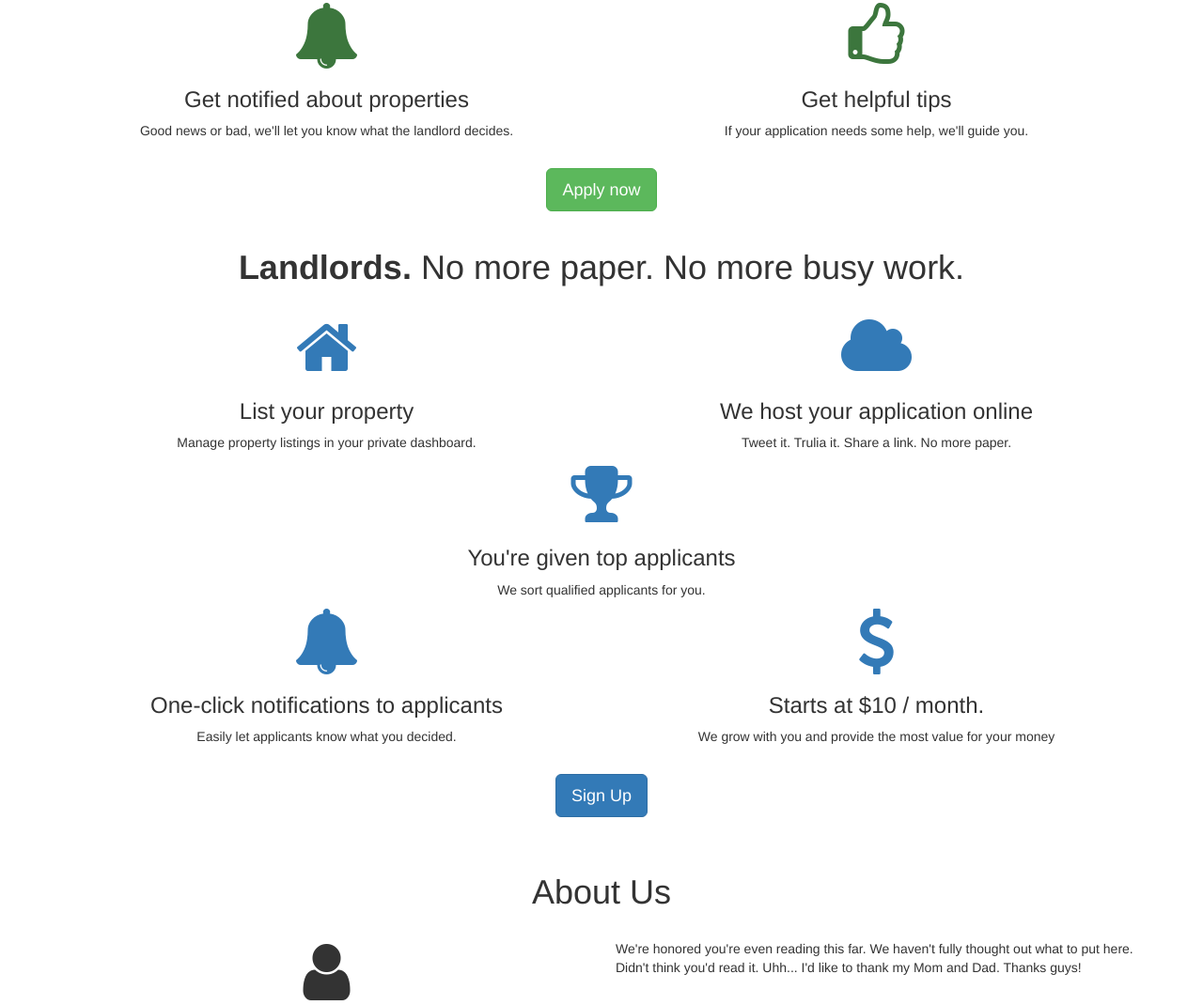
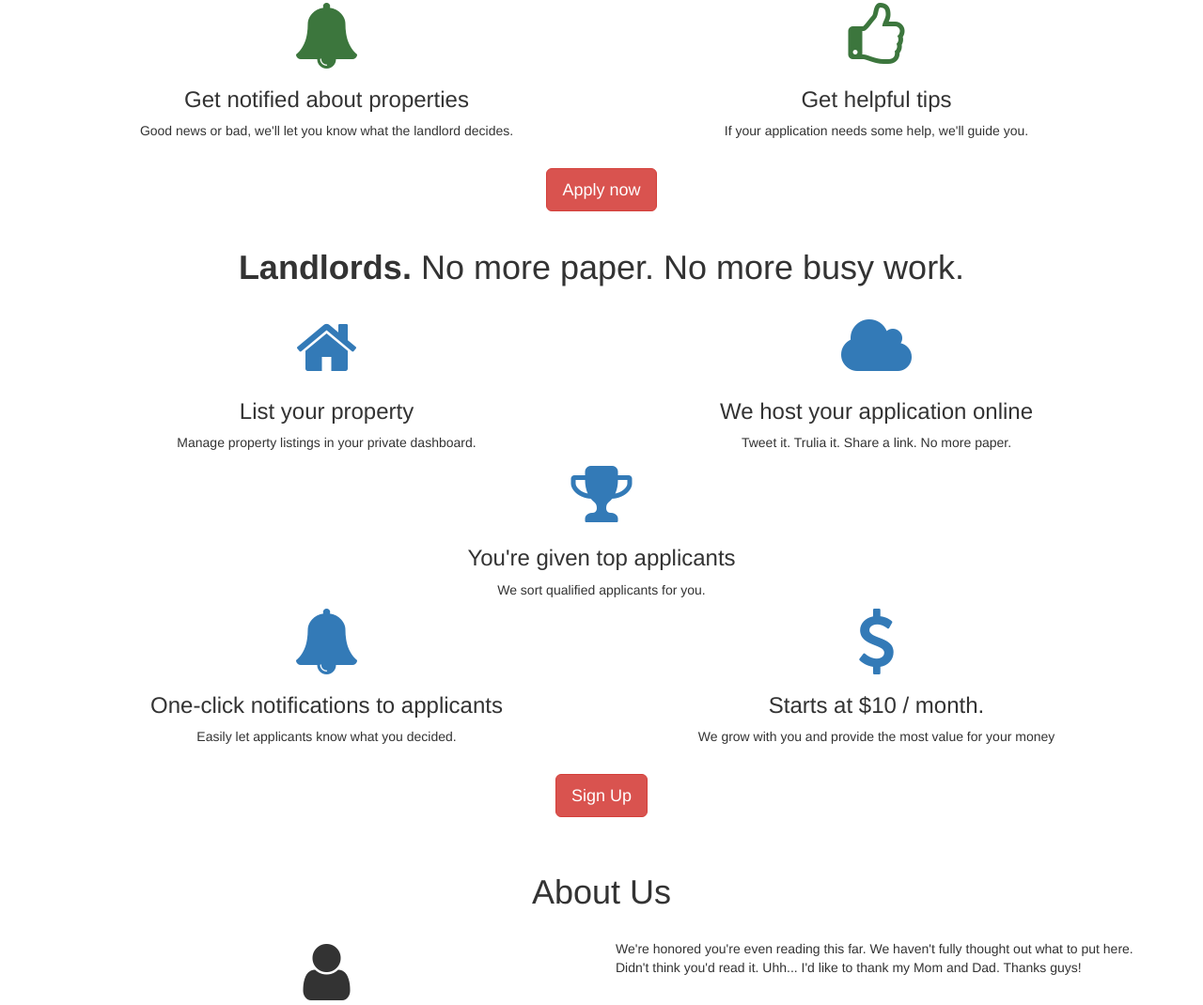
Before and after one commit to wbeard/rapport, a plain HTML site: page index.html in a window 1280 px wide. Shown: the part 771-1841 px from the top of the page at 94% size. Drawn offline with nearby package versions, Linux system fonts and the light colour scheme.

Commit message:
Style adjustments

```diff
--- a/index.html
+++ b/index.html
@@ -96,7 +96,7 @@
 				</div>
 				<br />
 				<div class="center-content row">
-					<button data-toggle="modal" data-target="#renterModal" class="btn btn-lg btn-default btn-success text-success">Apply now</button>
+					<button data-toggle="modal" data-target="#renterModal" class="btn btn-lg btn-default btn-danger">Apply now</button>
 				</div>
 			</div>
 			<br />
@@ -147,7 +147,7 @@
 				</div>
 				<br />
 				<div class="center-content row">
-					<button data-toggle="modal" data-target="#renterModal" class="btn btn-lg btn-primary">Sign Up</button>
+					<button data-toggle="modal" data-target="#renterModal" class="btn btn-lg btn-danger">Sign Up</button>
 				</div>
 			</div>
 			<br /><br/>
```
